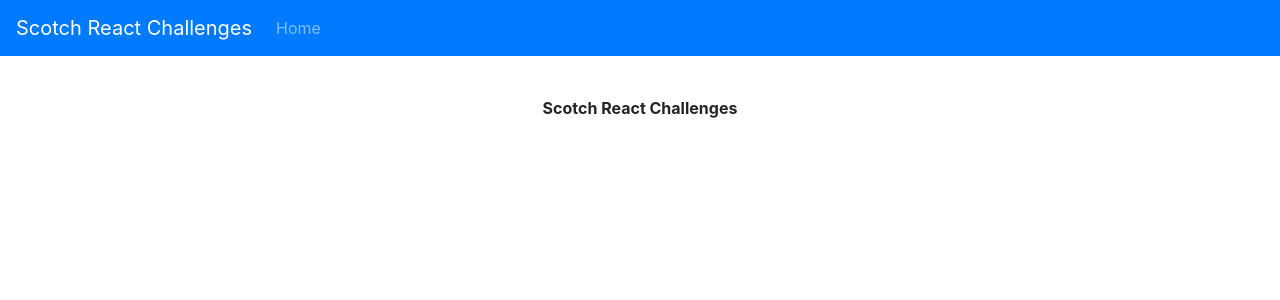
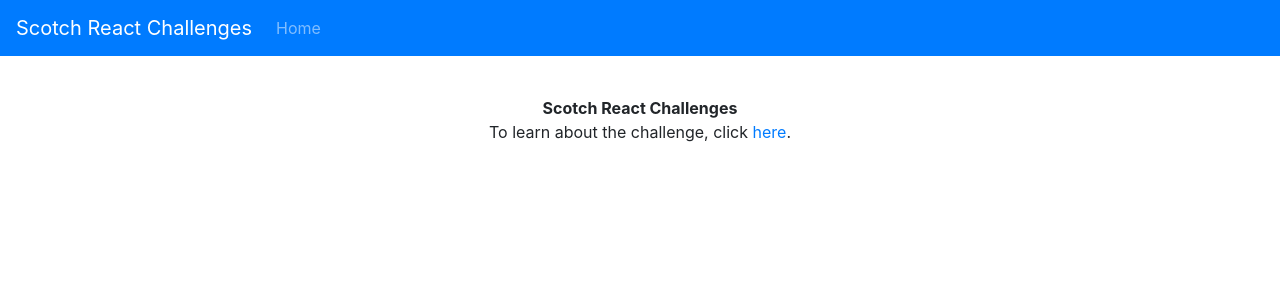
Before and after one commit to answebdev/scotch-react-10, a React (Create React App) app: page / in a window 1280 px wide. Shown: the top 300 px of the page. Built offline with nearby package versions, Linux system fonts and the light colour scheme.

Commit message:
started basic Home Page component

```diff
--- a/src/components/pages/Home.js
+++ b/src/components/pages/Home.js
@@ -5,6 +5,18 @@
     <Fragment>
       <div style={{ marginTop: '40px' }}>
         <strong>Scotch React Challenges</strong>
+        <p>
+          To learn about the challenge, click
+          <a
+            className='click'
+            href='https://scotch.io/courses/10-react-challenges-beginner'
+            rel='noopener noreferrer'
+            target='_blank'
+          >
+            &nbsp;here
+          </a>
+          .
+        </p>
       </div>
     </Fragment>
   );
```
